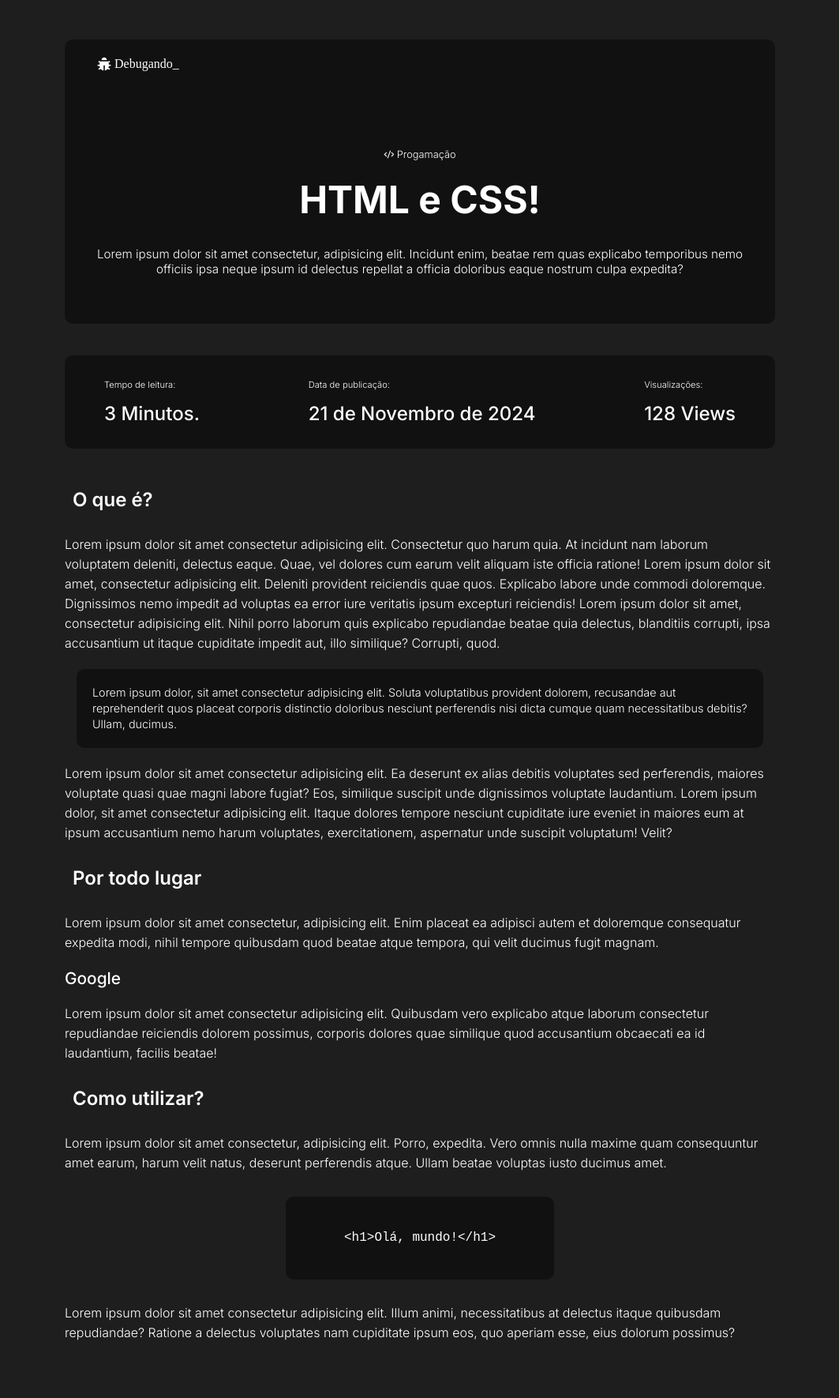
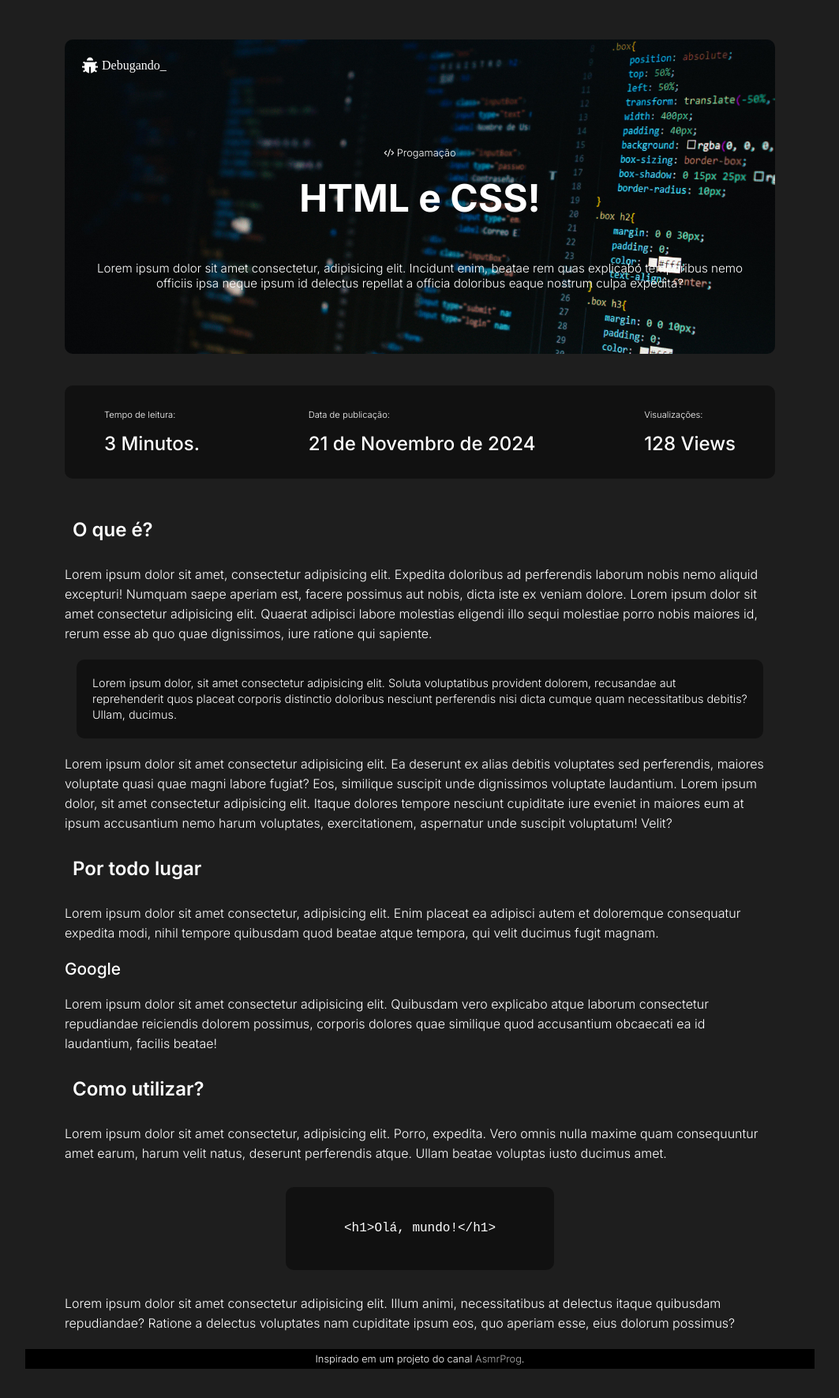
Before and after one commit to JeanYsmael/Projetos-testes, a plain HTML site: page blog_tech/pag1.html in a window 1280 px wide. Shown: the whole page at 79% size, without its empty margins (108-1171 px from the left). After the commit the page ends 1733 px from the top, so only its background shows below. Drawn offline with nearby package versions, Linux system fonts and the light colour scheme; a web font is replaced by a local one.

Commit message:
v1.0
primeira versão finalizada do projeto

```diff
--- a/blog_tech/pag1.html
+++ b/blog_tech/pag1.html
@@ -1,15 +1,15 @@
 <!DOCTYPE html>
-<html lang="en">
+<html lang="pt-br">
 <head>
     <meta charset="UTF-8">
     <meta name="viewport" content="width=device-width, initial-scale=1.0">
     <link rel="stylesheet" href="https://cdnjs.cloudflare.com/ajax/libs/remixicon/4.5.0/remixicon.css">
     <link rel="stylesheet" href="style.css">
-    <title>Document</title>
+    <title>página blog | AsmrProg</title>
 </head>
 <body>
     <header>
-        <div id="logo"><i class="ri-bug-fill"></i> Debugando_</div>
+        <div id="logo"><i class="ri-bug-fill"></i> <p>Debugando_</p></div>
         <div id="header_txt">
             <p id="tema_noticia"><i class="ri-code-s-slash-line"></i> Progamação</p>
             <h1>HTML e CSS!</h1>
@@ -33,7 +33,9 @@
         </div>
         <section class="main_txt">
             <h1>O que é?</h1>
-            <p>Lorem ipsum dolor sit amet consectetur adipisicing elit. Consectetur quo harum quia. At incidunt nam laborum voluptatem deleniti, delectus eaque. Quae, vel dolores cum earum velit aliquam iste officia ratione! Lorem ipsum dolor sit amet, consectetur adipisicing elit. Deleniti provident reiciendis quae quos. Explicabo labore unde commodi doloremque. Dignissimos nemo impedit ad voluptas ea error iure veritatis ipsum excepturi reiciendis! Lorem ipsum dolor sit amet, consectetur adipisicing elit. Nihil porro laborum quis explicabo repudiandae beatae quia delectus, blanditiis corrupti, ipsa accusantium ut itaque cupiditate impedit aut, illo similique? Corrupti, quod.</p>
+            <p>
+                Lorem ipsum dolor sit amet, consectetur adipisicing elit. Expedita doloribus ad perferendis laborum nobis nemo aliquid excepturi! Numquam saepe aperiam est, facere possimus aut nobis, dicta iste ex veniam dolore. Lorem ipsum dolor sit amet consectetur adipisicing elit. Quaerat adipisci labore molestias eligendi illo sequi molestiae porro nobis maiores id, rerum esse ab quo quae dignissimos, iure ratione qui sapiente.
+            </p>
             <blockquote>
                 Lorem ipsum dolor, sit amet consectetur adipisicing elit. Soluta voluptatibus provident dolorem, recusandae aut reprehenderit quos placeat corporis distinctio doloribus nesciunt perferendis nisi dicta cumque quam necessitatibus debitis? Ullam, ducimus.
             </blockquote>
@@ -50,5 +52,8 @@
             <p>Lorem ipsum dolor sit amet consectetur adipisicing elit. Illum animi, necessitatibus at delectus itaque quibusdam repudiandae? Ratione a delectus voluptates nam cupiditate ipsum eos, quo aperiam esse, eius dolorum possimus?</p>
         </section>
     </main>
+    <footer>
+        <p>Inspirado em um projeto do canal <a href="https://www.youtube.com/@AsmrProg">AsmrProg</a>.</p>
+    </footer>
 </body>
 </html>
--- a/blog_tech/style.css
+++ b/blog_tech/style.css
@@ -21,14 +21,14 @@ body {
     background-color: var(--cor1);
     color: var(--cor0);
     max-width: 900px;
-    padding: 50px;
+    padding: 50px 50px 0px 50px;
     margin: auto;
 }
 
 header {
-    background-color: var(--cor2);
+    background: url(img/headerbg.jpg) center / cover no-repeat;
     min-height: 320px;
-    padding: 20px 40px;
+    padding: 20px;
     border-radius: 10px;
     display: flex;
     flex-direction: column;
@@ -36,12 +36,17 @@ header {
 }
 
 #logo {
-    font-family: 'zen dots';
     display: flex;
     align-items: center;
 }
+
+#logo p {
+    font-family: 'zen dots';
+    font-size: 1em;
+}
+
 #logo i {
-    font-size: 20px;
+    font-size: 1.5em;
     margin-right: 3px;
 }
 
@@ -63,6 +68,7 @@ header h1 {
 
 #sub_texto {
     font-size: 0.95em;
+    margin: 20px;
 }
 
 #info {
@@ -121,5 +127,52 @@ header h1 {
 
 .codigo p {
     font-family: 'Courier New', Courier, monospace;
+}
+
+footer {
+    background-color: var(--cor3);
+    margin: 0 -50px;
+    text-align: center;
+    padding: 5px;
+}
+
+footer p {
+    font-size: 0.8em;
+}
+
+footer a {
+    text-decoration: none;
+    color: #acacac;
+}
+
+footer a:hover {
+    color: #525252;
+}
+
+@media screen and (max-width: 768px) {
+
+    header #logo p {
+        font-size: 0.8em;
+    }
+
+    header #logo i {
+        font-size: 1.2em;
+    }
+
+    header #header_txt h1 {
+        font-size: 2.2em;
+    }
+
+    header #header_txt #sub_texto {
+        font-size: 0.8em;
+    }
+
+    main #info {
+        flex-direction: column;
+    }
+
+    main #info p {
+        padding-bottom: 30px;
+    }
 
 }
```
Also changed, not shown: blog_tech/img/headerbg.jpg (added).
